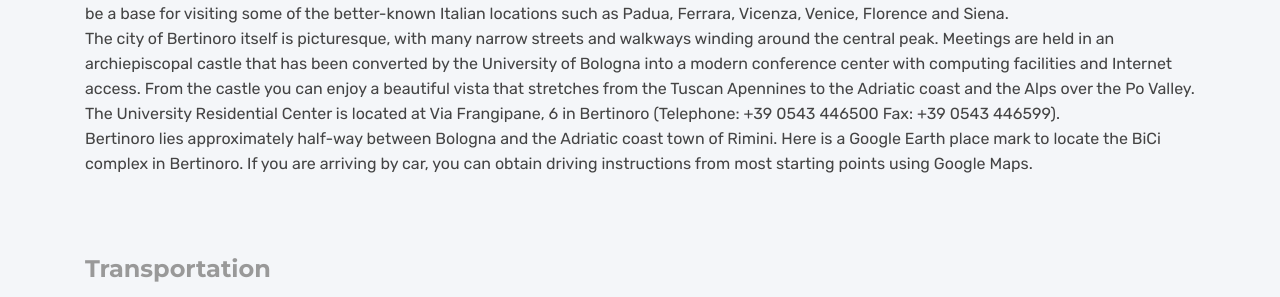
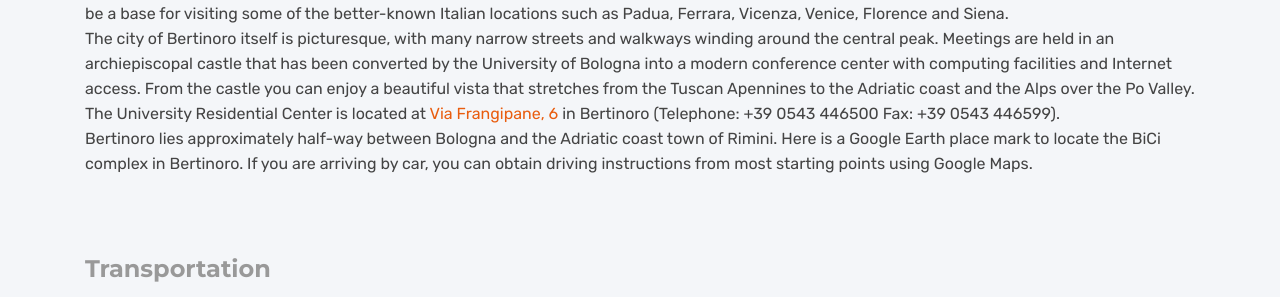
Before and after one commit to SemanticWebSchool/semanticwebschool.github.io, a Jekyll site: the page built from venue.html, in a window 1280 px wide. Shown: the part 527-824 px from the top of the page. Built offline with Jekyll 4.4.1, drawn with Linux system fonts in a browser that asks for light colours; part of the change alters nothing that is shown.

```diff
--- a/venue.html
+++ b/venue.html
@@ -48,8 +48,8 @@ canonical: https://semanticwebschool.github.io
           by the University of Bologna into a modern conference center with computing facilities and Internet
           access. From the castle you can enjoy a beautiful vista that stretches from the Tuscan Apennines to
           the Adriatic coast and the Alps over the Po Valley.  <br />
-          The University Residential Center is located at Via Frangipane,
-          6 in Bertinoro (Telephone: +39 0543 446500 Fax: +39 0543 446599). <br />
+          The University Residential Center is located at <a href="https://maps.app.goo.gl/uSkBCjTMVhPbkuTU9"> Via Frangipane,
+          6</a> in Bertinoro (Telephone: +39 0543 446500 Fax: +39 0543 446599). <br />
           Bertinoro lies approximately half-way between Bologna and the Adriatic coast town of Rimini. Here is a
           Google Earth place mark to locate the BiCi complex in Bertinoro. If you are arriving by car, you can
           obtain driving instructions from most starting points using Google Maps.
```
